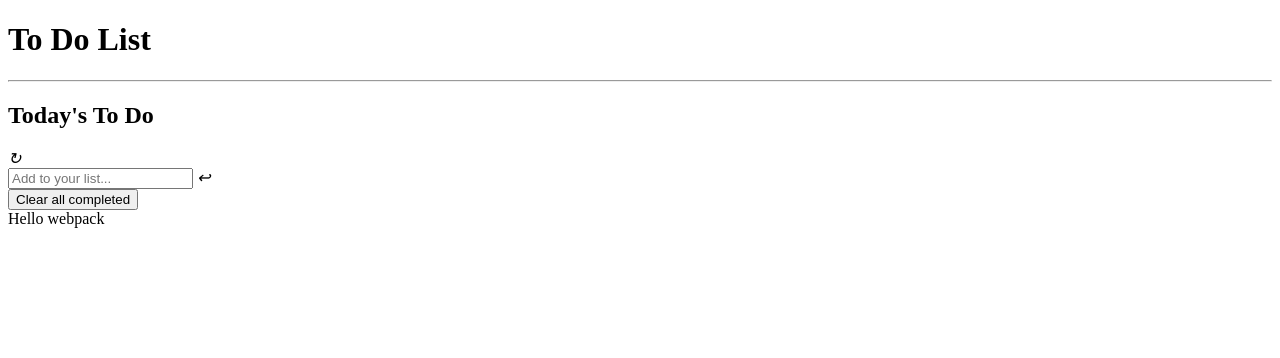
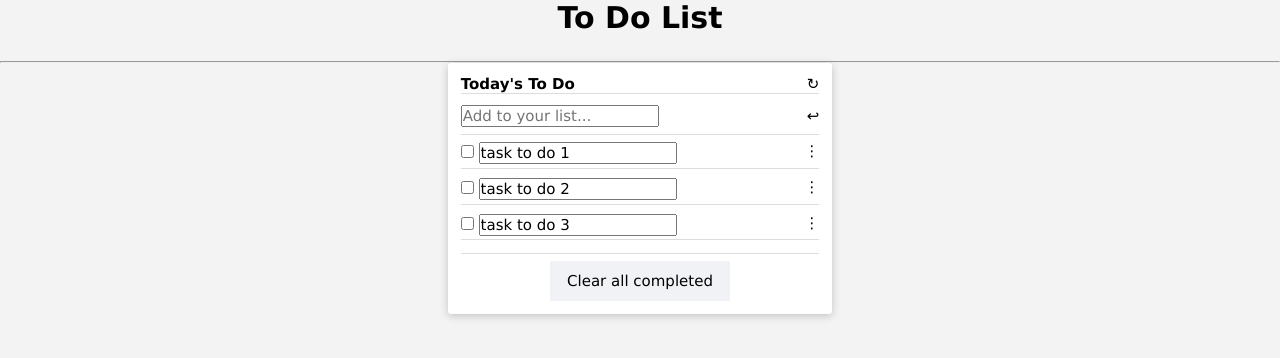
Before and after one commit to Maedea9/to-do-list, a website built with webpack: page src/index.html in a window 1280 px wide. Built offline with nearby package versions, Linux system fonts and the light colour scheme.

Commit message:
Add styles to page

```diff
--- a/src/index.html
+++ b/src/index.html
@@ -3,6 +3,7 @@
 <head>
     <meta charset="UTF-8">
     <meta name="viewport" content="width=device-width, initial-scale=1.0">
+    <link rel="stylesheet" href="style.css">
     <title>To Do List</title>
 </head>
 <body>
@@ -29,6 +30,6 @@
             </div>
         </div>
     </div>
-
+    <script type ="module" src="index.js"></script>
 </body>
 </html>
--- a/src/index.js
+++ b/src/index.js
@@ -1,12 +1,36 @@
-import _ from 'lodash';
+/*import './style.css';*/
 
-function component() {
-    const element = document.createElement('div');
+const tasksToDo = [
+  {
+    description: 'task to do 1',
+    completed: false,
+    index: 1,
+},
+{
+    description: 'task to do 2',
+    completed: false,
+    index: 2,
+},
+{
+    description: 'task to do 3',
+    completed: false,
+    index: 3,
+},
+];
 
-// Lodash, now imported by this script
-    element.innerHTML = _.join(['Hello', 'webpack'], ' ');
+const taskList =document.getElementById('task-list');
 
-    return element;
-  }
+const displayTasks = () => {
+    tasksToDo.forEach((task) => {
+        const taskBox = document.createElement('div');
+        taskBox.classList = 'task-box-css';
+        taskBox.innerHTML =   ` <div class="task-activity">
+                    <input type="checkbox" class="input-check">
+                    <input type="text" class="text-input" value="${task.description}">
+                  </div>
+                  <i class="move-icon" id="order-icon">&#x22EE;</i>`;
+    taskList.appendChild(taskBox);
+    });
+};
 
-  document.body.appendChild(component());
+displayTasks();
--- /dev/null
+++ b/src/style.css
@@ -0,0 +1,78 @@
+* {
+    box-sizing: border-box;
+    font-family: Verdana, Geneva, Tahoma, sans-serif;
+    font-size: 15px;
+    margin: 0;
+    padding: 0;
+}
+
+body {
+  background-color: rgb(243, 243, 243);
+}
+
+h1 {
+    font-size: 30px;
+    text-align: center;
+    margin-bottom: 2%;
+}
+
+.task-container {
+    display: flex;
+    flex-direction: column;
+    align-content: center;
+    justify-content: center;
+    width: 30%;
+    margin-left: 35%;
+    background-color: #fff;
+    box-shadow: 0 2px 8px rgba(0, 0, 0, 0.20);
+    border-radius: 3px;
+    padding: 1%;
+  }
+
+.task-header {
+  display: flex;
+  justify-content: space-between;
+  margin-bottom: 3%;
+  border-bottom: 1px #ddd solid;
+}
+
+.add-task-form {
+  display: flex;
+  justify-content: space-between;
+  align-items: center;
+  width: 100%;
+  margin-bottom: 2%;
+  padding-bottom: 2%;
+  border-bottom: #ddd 1px solid;
+}
+
+.list-content {
+  display: flex;
+  flex-direction: column;
+  border-bottom: 1px #ddd solid;
+  margin-bottom: 2%;
+  padding-bottom: 1%;
+}
+
+.task-box-css {
+  display: flex;
+  justify-content: space-between;
+  border-bottom: 1px #ddd solid;
+  margin-bottom: 2.5%;
+  padding-bottom: 1%;
+}
+
+.clear-tasks {
+  display: flex;
+  justify-content: center;
+}
+
+#clear-complete {
+width: 50%;
+height: 40px;
+outline: none;
+border: none;
+background-color: #f1f2f5;
+font-size: 1em;
+cursor: pointer;
+}
--- a/webpack.config.js
+++ b/webpack.config.js
@@ -2,6 +2,7 @@ const path = require('path');
 const HtmlWebpackPlugin = require('html-webpack-plugin');
 
 module.exports = {
+  mode: 'development',
   entry: './src/index.js',
   devServer: {
     static: './dist',
@@ -12,7 +13,16 @@ module.exports = {
     }),
   ],
   output: {
-    filename: 'main.js',
+    filename: 'index.js',
     path: path.resolve(__dirname, 'dist'),
+    clean: true,
+  },
+  module: {
+    rules: [
+      {
+        test: /\.css$/i,
+        use: ['style-loader', 'css-loader'],
+      },
+    ],
   },
 };
```
Also changed, not shown: dist/index.html, dist/index.js (added), dist/main.js (deleted), dist/main.js.LICENSE.txt (deleted).
